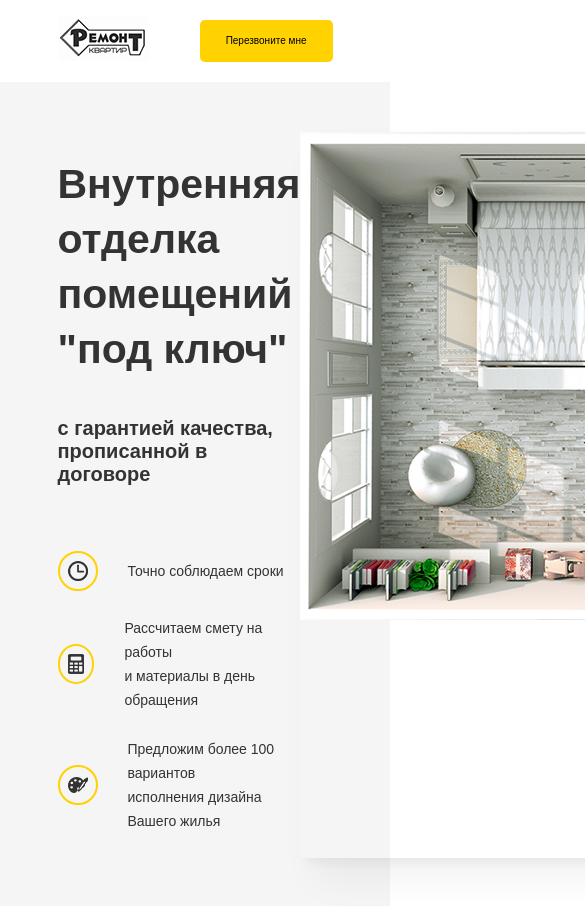
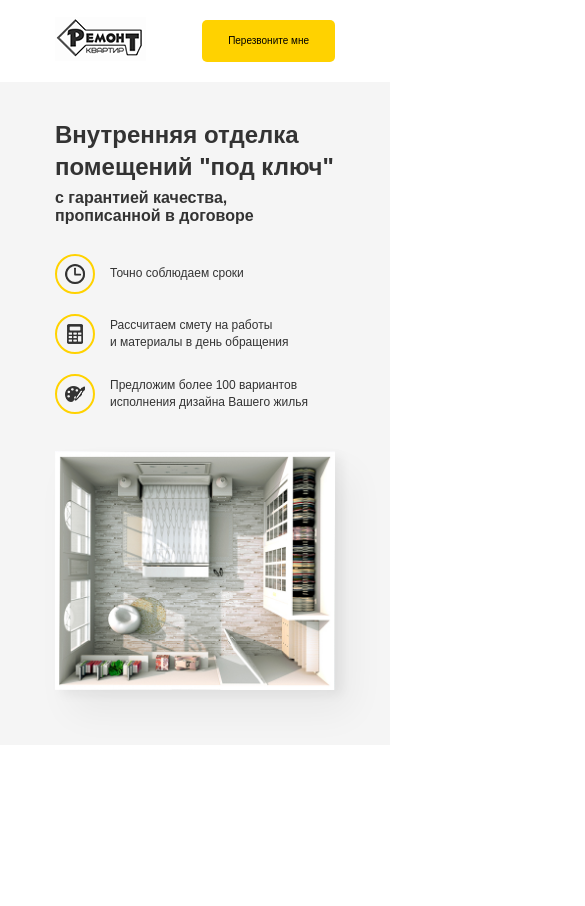
Before and after one commit to kovgansergey/homework14-required, a plain HTML site: page src/index.html in a window 390 px wide. Shown: the top 906 px of the page, 585 px wide, since content can reach past the window. After the commit the page ends 844 px from the top, so only its background shows below. Drawn offline with Linux system fonts and the light colour scheme.

Commit message:
Адаптировал главную секцию для экранов <1200px и <768px

```diff
--- a/src/index.html
+++ b/src/index.html
@@ -16,8 +16,8 @@
 					<img src="img/navbar/logo.png" alt="logo"
 					srcset="img/navbar/logo.png 155w,
 					        img/navbar/logo-mobile.png 91w"
-					sizes="(min-width: 567px) 155px,
-					       (max-width: 566px) 91px">
+					sizes="(min-width: 768px) 155px,
+					       (max-width: 767px) 91px">
 				</div>
 				<!-- /.navbar__logo -->
 				<div class="navbar__info">
@@ -40,7 +40,7 @@
 		<div class="container">
 			<div class="header-wrap">
 				<div class="header-description">
-					<h1 class="header-description__title">Внутренняя отделка помещений "под ключ"</h1>
+					<h1 class="header-description__title">Внутренняя отделка<br>помещений "под ключ"</h1>
 					<p class="header-description__subtitle">с гарантией качества, прописанной в договоре</p>
 					<ul class="header-list">
 						<li class="header-list__item">
--- a/src/sass/_interface.sass
+++ b/src/sass/_interface.sass
@@ -8,3 +8,15 @@ body
 	border: none
 	border-radius: 10px
 	background-color: $main-color
+@media (min-width: 992px) and (max-width: 1199px)
+	.container
+		width: 960px
+@media (min-width: 768px) and (max-width: 991px)
+	.container
+		width: 720px
+@media (min-width: 567px) and (max-width: 767px)
+	.container
+		width: 540px
+@media (max-width: 566px)
+	.container
+		max-width: 280px
--- a/src/sass/_media.sass
+++ /dev/null
@@ -1,25 +0,0 @@
-@media (min-width: 992px) and (max-width: 1199px)
-	.container
-		width: 960px
-@media (min-width: 768px) and (max-width: 991px)
-	.container
-		width: 720px
-@media (min-width: 567px) and (max-width: 767px)
-	.container
-		width: 540px
-	.navbar
-		&__contacts
-			display: none
-@media (max-width: 566px)
-	.container
-		max-width: 275px
-	.navbar
-		&-wrap
-			padding: 17px 0
-		&__contacts
-			display: none
-		&__button
-			margin: 0
-			padding: 15px 26px
-			border-radius: 5px
-			font-size: 10px
--- a/src/sass/blocks/_header.sass
+++ b/src/sass/blocks/_header.sass
@@ -40,4 +40,36 @@
 			font-weight: 400
 			line-height: 24px
 	&-img
-		box-shadow: 7px 5px 10px rgba(0, 0, 0, 0.05), 16px 22px 35px rgba(0, 0, 0, 0.05)
+		max-width: 570px
+		width: 50%
+		& img
+			width: 100%
+			box-shadow: 7px 5px 10px rgba(0, 0, 0, 0.05), 16px 22px 35px rgba(0, 0, 0, 0.05)
+@media (max-width: 991px)
+	.header
+		&-wrap
+			flex-direction: column
+			align-items: center
+@media (max-width: 767px)
+	.header
+		padding-top: 37px
+		&-description
+			&__title
+				margin-top: 0
+				margin-bottom: 7px
+				font-size: 24px
+				line-height: 1.3
+			&__subtitle
+				font-size: 16px
+		&-list
+			margin-top: 28px
+			&__item
+				margin-bottom: 20px
+			&__img
+				margin-right: 15px
+			&__text
+				font-size: 12px
+				line-height: 1.4
+		&-img
+			margin-top: 17px
+			width: 100%
--- a/src/sass/blocks/_navbar.sass
+++ b/src/sass/blocks/_navbar.sass
@@ -25,3 +25,14 @@
 		padding: 18px 30px
 		font-size: 13px
 		font-weight: 400
+@media (max-width: 767px)
+	.navbar
+		&-wrap
+			padding: 17px 0
+		&__contacts
+			display: none
+		&__button
+			margin: 0
+			padding: 15px 26px
+			border-radius: 5px
+			font-size: 10px
--- a/src/sass/style.sass
+++ b/src/sass/style.sass
@@ -4,5 +4,3 @@
 @import "blocks/navbar"
 // Заглавная секция
 @import "blocks/header"
-// Медиа-запросы
-@import "media"
```
Also changed, not shown: src/css/style.css.
